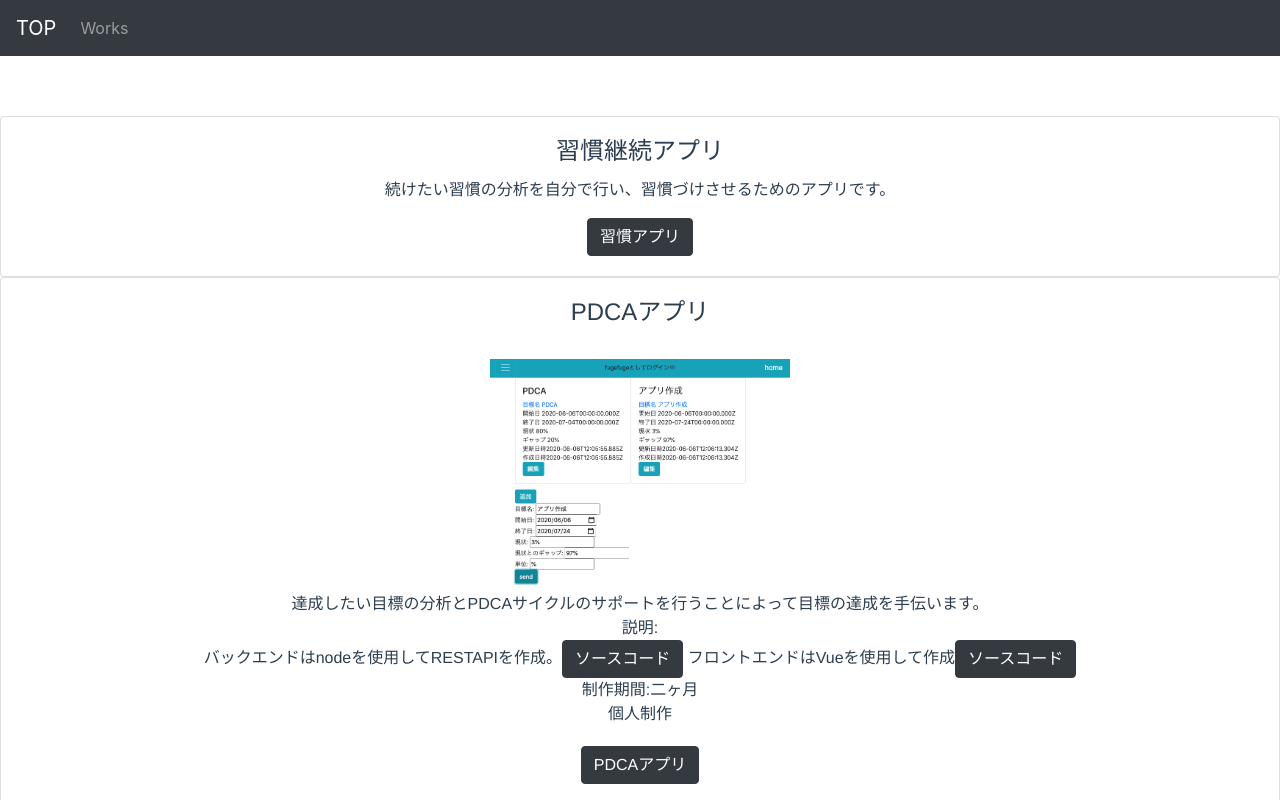
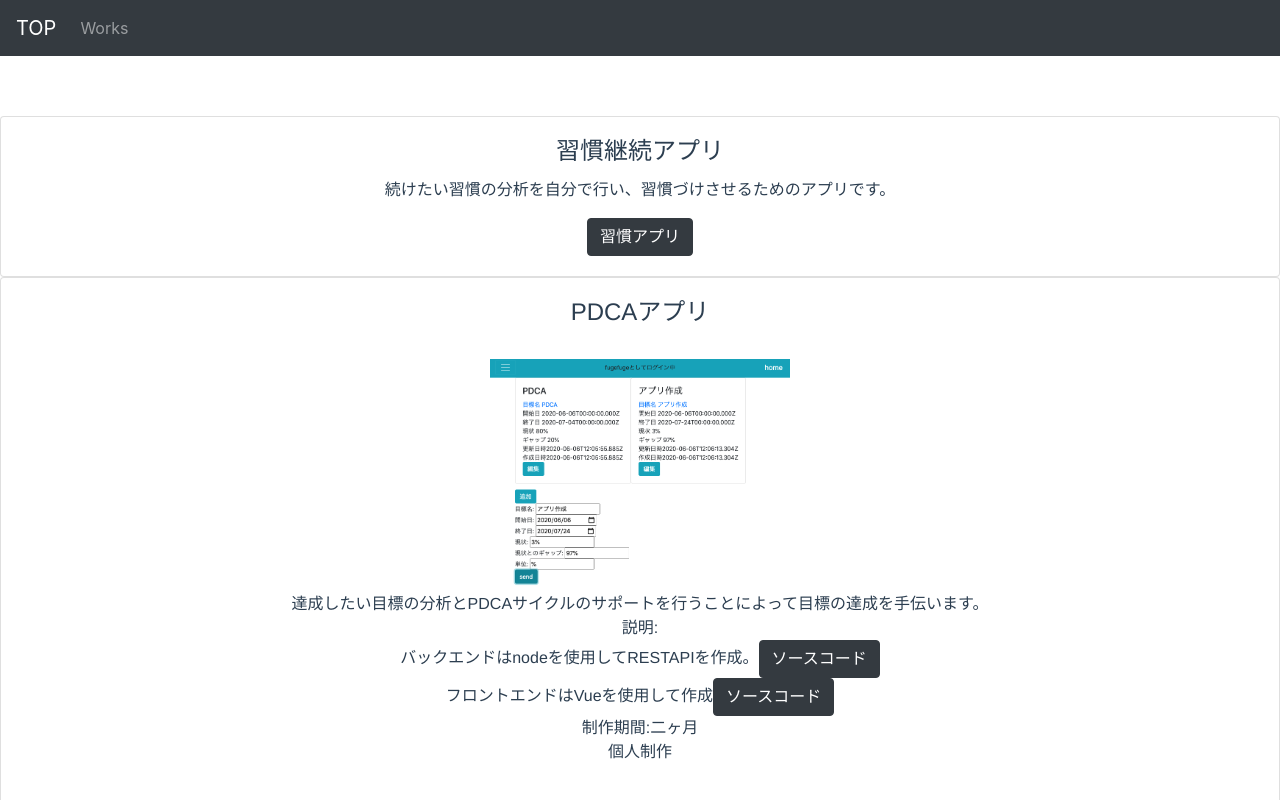
Before and after one commit to rikutkb/Portfolio, a Vue app: page /#/Works in a window 1280 px wide. Shown: the top 800 px of the page. Built offline with nearby package versions, Linux system fonts and the light colour scheme.

Commit message:
PDCAAPPを削除

```diff
--- a/src/components/templates/Works.vue
+++ b/src/components/templates/Works.vue
@@ -23,7 +23,7 @@
           <b-card-text>
             達成したい目標の分析とPDCAサイクルのサポートを行うことによって目標の達成を手伝います。<br>
             説明:<br>
-            バックエンドはnodeを使用してRESTAPIを作成。<b-button href="https://github.com/rikutkb/PDCA_app" variant="dark">ソースコード</b-button>
+            バックエンドはnodeを使用してRESTAPIを作成。<b-button href="https://github.com/rikutkb/PDCA_app" variant="dark">ソースコード</b-button><br>
 
             フロントエンドはVueを使用して作成<b-button href="https://github.com/rikutkb/PDCAFront" variant="dark">ソースコード</b-button><br>
             制作期間:二ヶ月<br>
@@ -32,7 +32,6 @@
           </b-card-text>
         </b-card-body>
 
-        <b-button href="https://pdcaapp.herokuapp.com/" variant="dark">PDCAアプリ</b-button>
         <br>
         <br>
 
```
Also changed, not shown: 9 other files (tests, documents, lock files or other folders).
